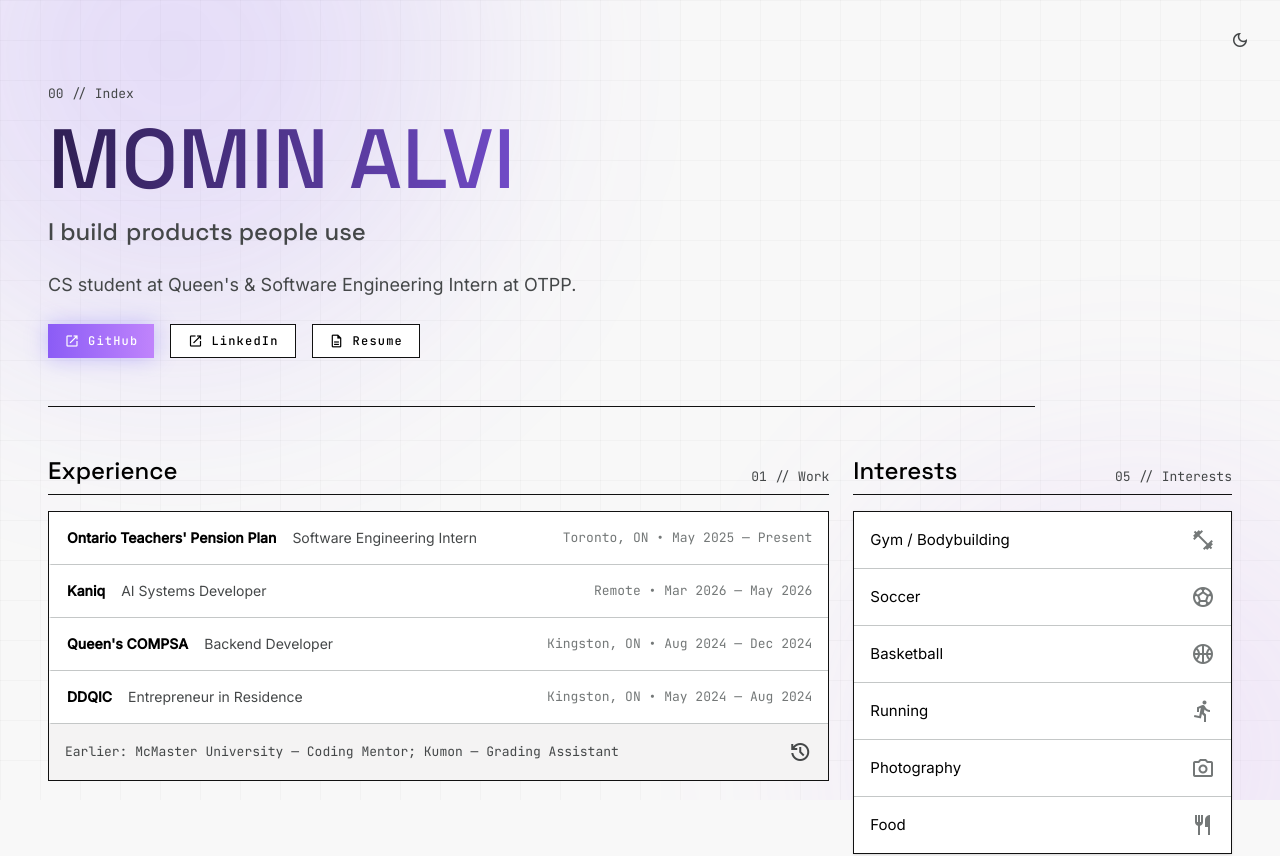
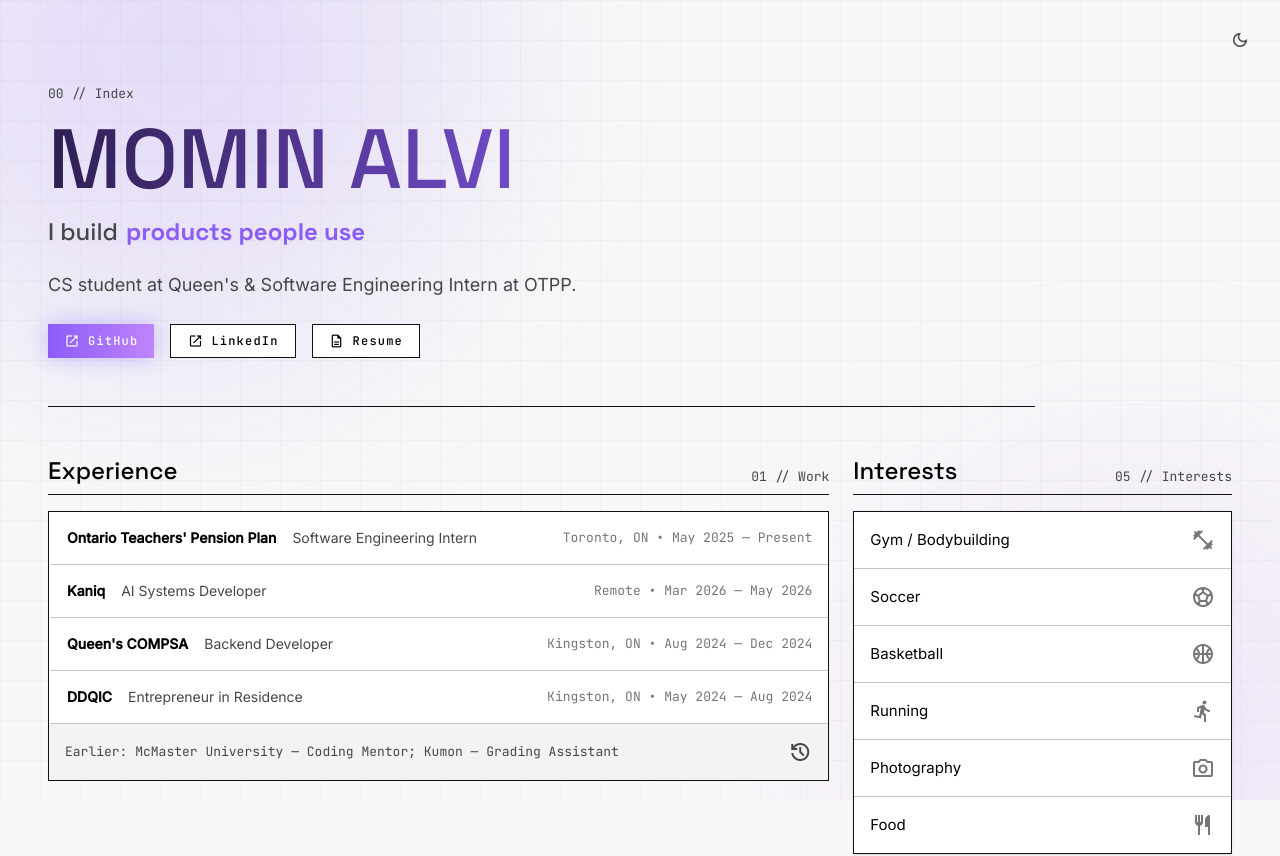
Before and after one commit to mominalvi/personal-portfolio, a Next.js app: page / in a window 1280 px wide. Shown: the top 856 px of the page. Built offline with nearby package versions, Linux system fonts and the light colour scheme.

Commit message:
restore accent colour and bold weight on the rotating hero word

```diff
--- a/src/app/globals.css
+++ b/src/app/globals.css
@@ -288,8 +288,12 @@
   border: 0;
   padding: 0;
   margin: 0;
-  font: inherit;
-  color: inherit;
+  /* longhand font resets only — the `font`/`color` shorthands would override
+     the font-bold and accent-color utilities on the element */
+  font-family: inherit;
+  font-size: inherit;
+  line-height: inherit;
+  letter-spacing: inherit;
   text-align: inherit;
   cursor: pointer;
   transition: text-shadow 0.3s ease;
```
